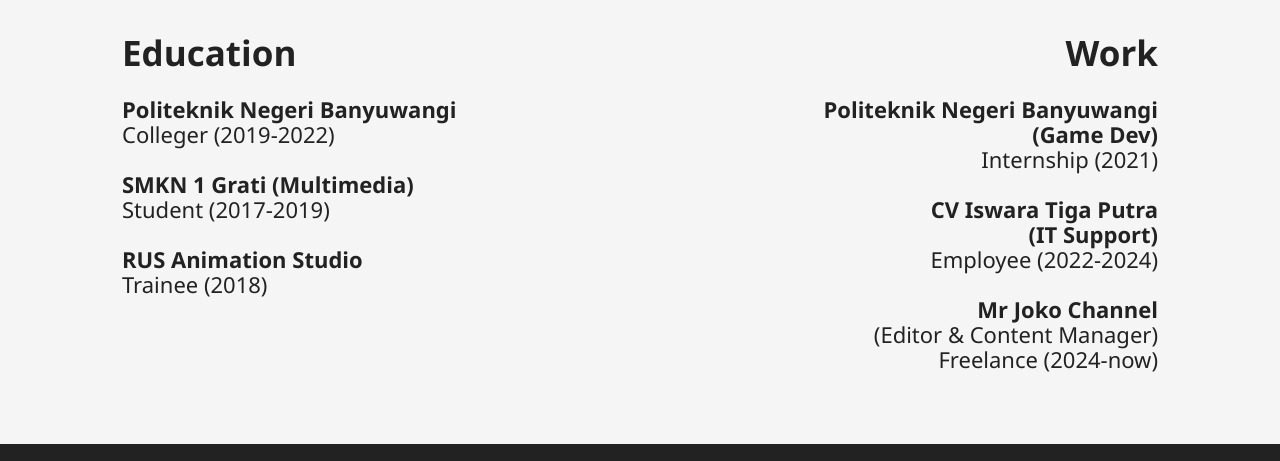
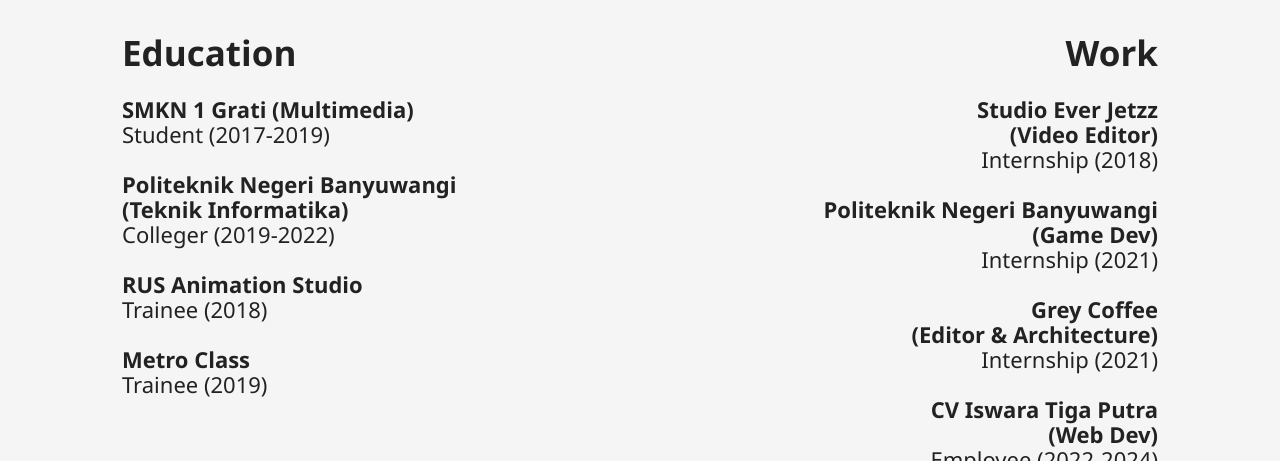
Before and after one commit to alvianbuyar/portofolio, a plain HTML site: page index.html in a window 1280 px wide. Shown: the part 4514-4975 px from the top of the page. Drawn offline with Linux system fonts and the light colour scheme.

Commit message:
Add files via upload

```diff
--- a/index.html
+++ b/index.html
@@ -167,27 +167,42 @@
             <div class="myexperience-center">
                 <div class="myexperience-centertext1">
                     <p>Education</p>
-                    <p><b>Politeknik Negeri Banyuwangi</b>
+                    <p>
+                        <b>SMKN 1 Grati (Multimedia)</b>
+                        <br>Student (2017-2019)
+                        <br>
+                        <br><b>Politeknik Negeri Banyuwangi
+                            <br>(Teknik Informatika)
+                        </b>
                         <br>Colleger (2019-2022)
-                        <br>
-                        <br><b>SMKN 1 Grati (Multimedia)</b>
-                        <br>Student (2017-2019)
                         <br>
                         <br><b>RUS Animation Studio</b>
                         <br>Trainee (2018)
+                        <br>
+                        <br><b>Metro Class</b>
+                        <br>Trainee (2019)
                     </p>
                 </div>
                 <div class="myexperience-centertext2">
                     <p>Work</p>
-                    <p><b>Politeknik Negeri Banyuwangi
+                    <p>
+                        <b>Studio Ever Jetzz
+                        <br>(Video Editor)</b>
+                            <br>Internship (2018)
+                        <br>
+                        <br><b>Politeknik Negeri Banyuwangi
                         <br>(Game Dev)</b>
                             <br>Internship (2021)
                         <br>
+                        <br><b>Grey Coffee
+                        <br>(Editor & Architecture)</b>
+                            <br>Internship (2021)
+                        <br>
                         <br><b>CV Iswara Tiga Putra
-                            <br>(IT Support)</b>
+                            <br>(Web Dev)</b>
                         <br>Employee (2022-2024)
                         <br>
-                        <br><b>Mr Joko Channel</b>
+                        <br><b>Mr Joko Channel
                             <br>(Editor & Content Manager)</b>
                         <br>Freelance (2024-now)
                     </p>
```
